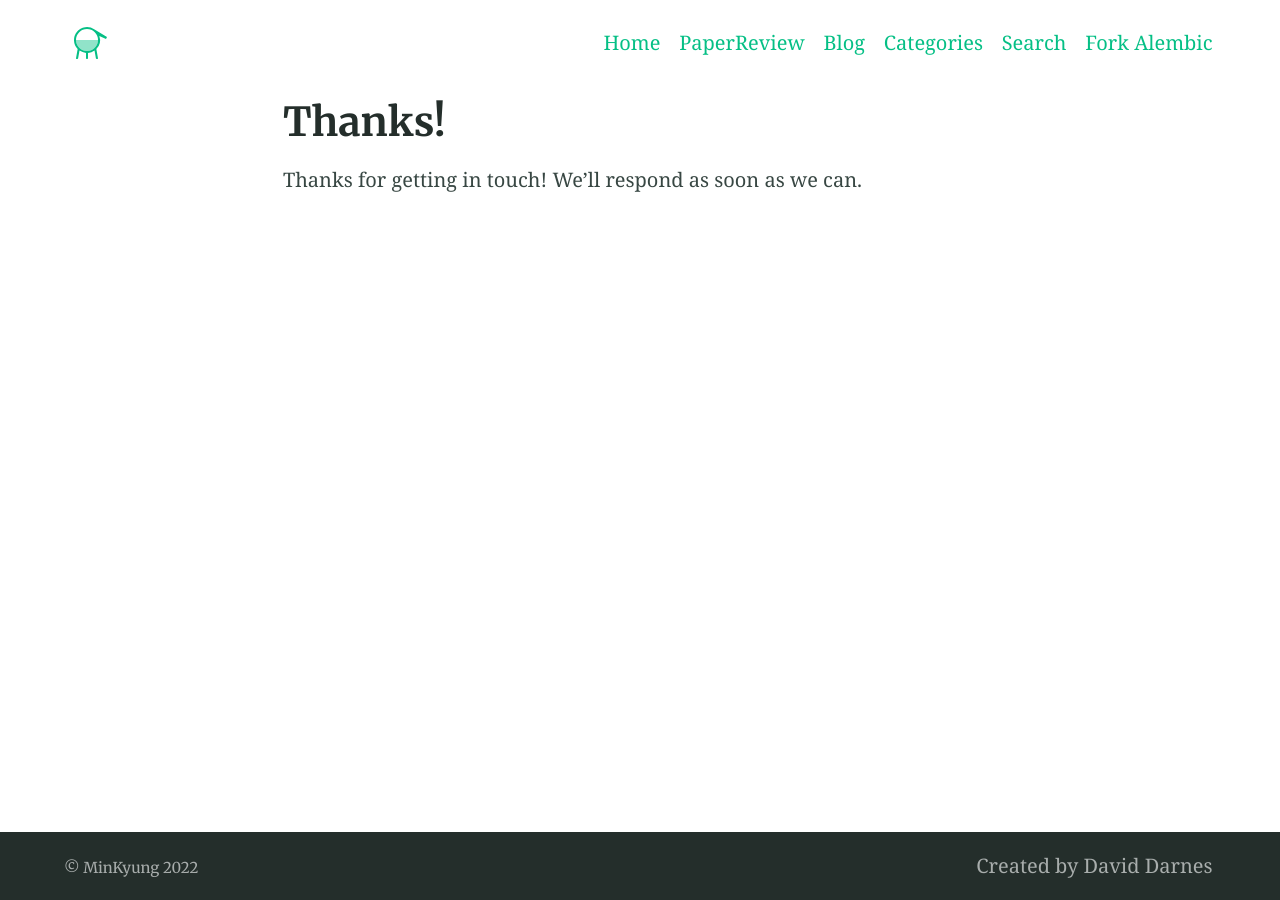
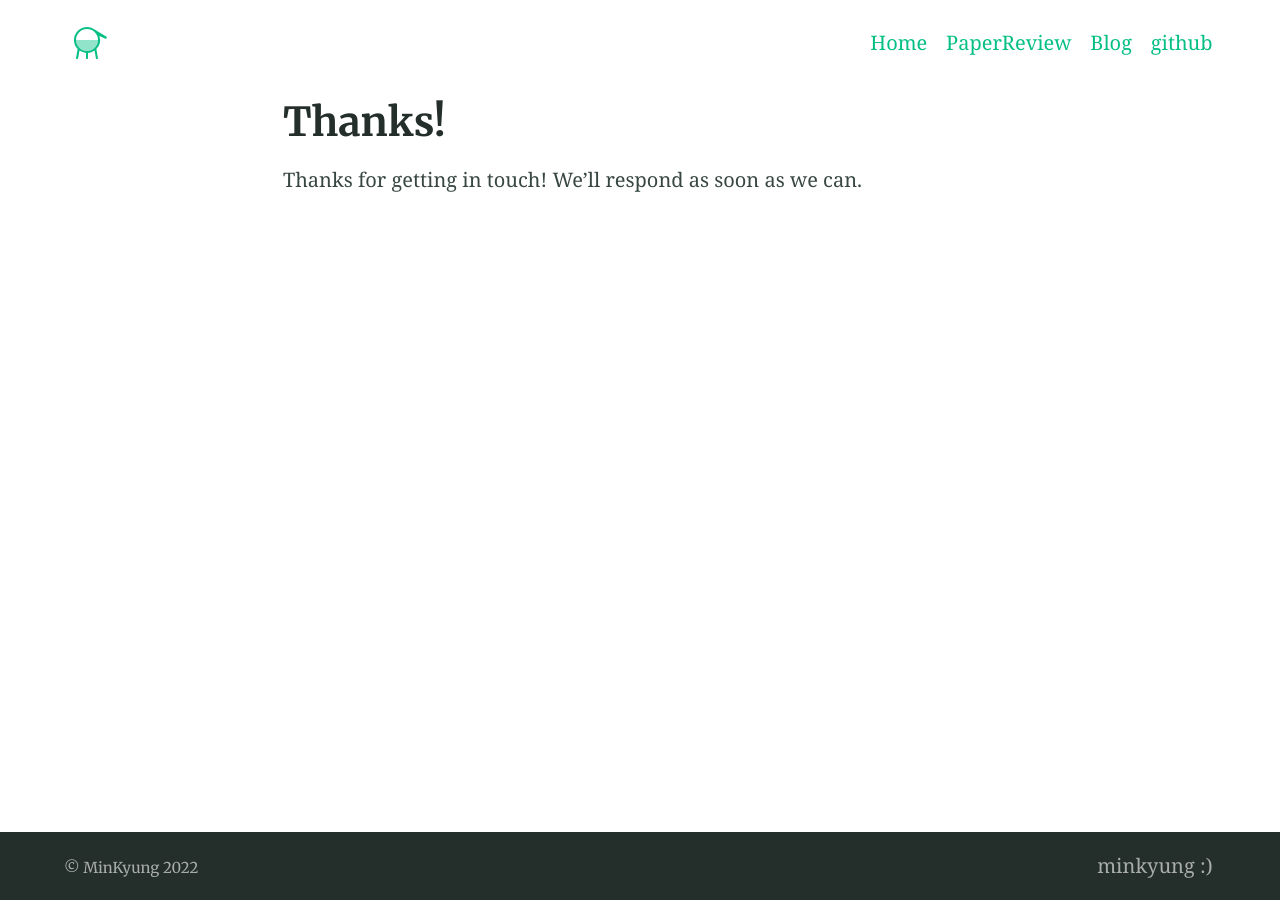
Before and after one commit to minkyung0114/minkyung0114.github.io, a Jekyll site: the page built from thanks.md, in a window 1280 px wide. Built offline with Jekyll 4.4.1, drawn with Linux system fonts in a browser that asks for light colours.

Commit message:
Update _config.yml

```diff
--- a/_config.yml
+++ b/_config.yml
@@ -125,23 +125,19 @@ navigation_header:
   url: /elements/
 - title: Blog
   url: /blog/
-- title: Categories
-  url: /categories/
-- title: Search
-  url: /search/
-- title: Fork Alembic
-  url: https://github.com/daviddarnes/alembic
+- title: github
+  url: https://github.com/minkyung0114/
 
 navigation_footer:
-- title: Created by David Darnes
+- title: minkyung :)
   url: https://darn.es
 
 social_links: # Appears in sidebar. Set the urls then uncomment and comment out as desired
-  Twitter: https://twitter.com/DavidDarnes
-  LinkedIn: https://www.linkedin.com/in/daviddarnes
-  GitHub: https://github.com/daviddarnes
-  link: https://darn.es
-  RSS: /feed.xml
+  #Twitter: https://twitter.com/DavidDarnes
+  #LinkedIn: https://www.linkedin.com/in/daviddarnes
+  #GitHub: https://github.com/daviddarnes
+  #link: https://darn.es
+  #RSS: /feed.xml
 
 sharing_links: # Appear at the bottom of single blog posts, add as desired. The value can be 'true' or the desired button colour
   Twitter: "#0d94e7"
```
